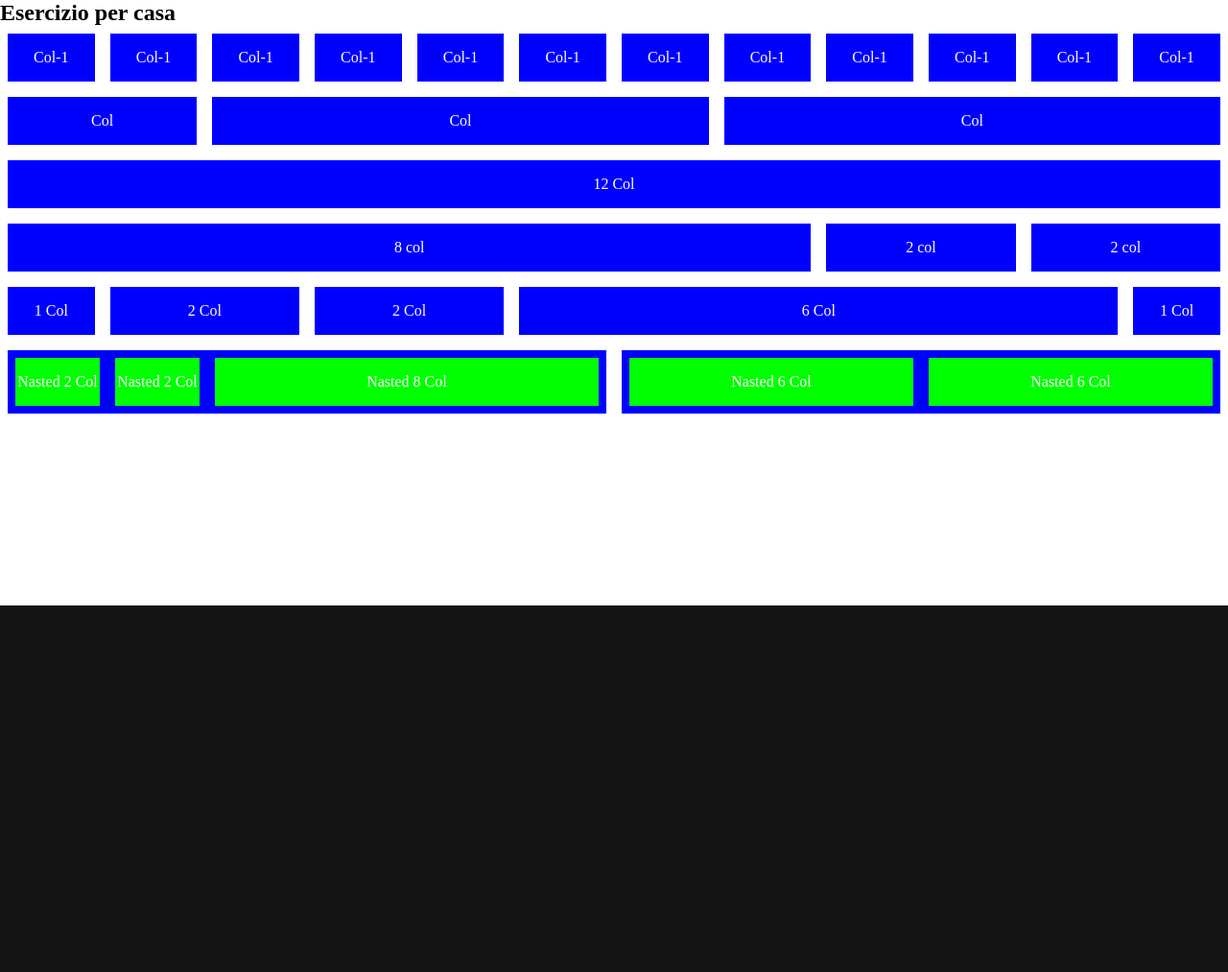
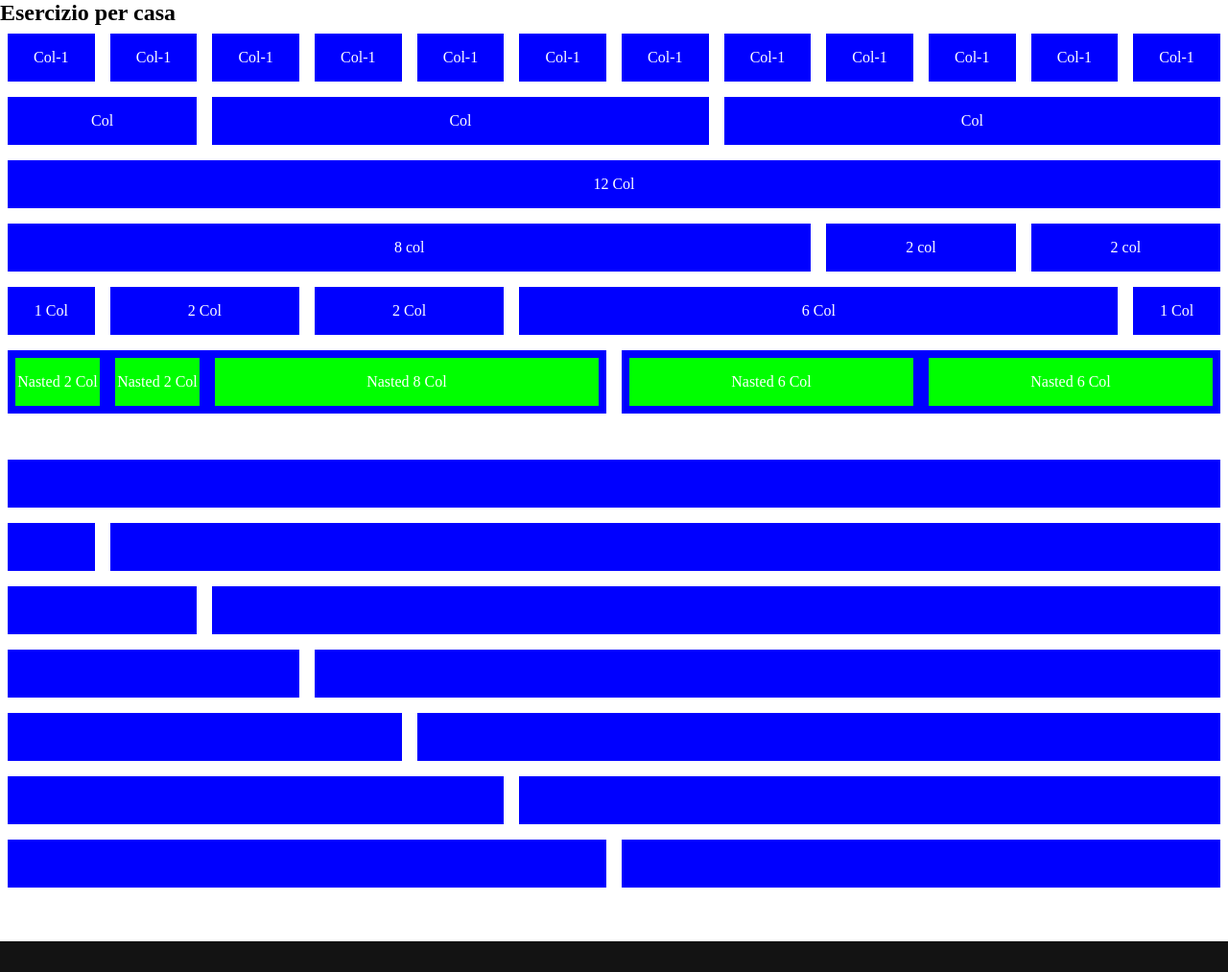
Before and after one commit to Claudio-Emmolo/html-css-12bool, a plain HTML site: page index.html in a window 1280 px wide. Shown: the whole page at 96% size. Before the commit the page ends 800 px from the top, so only its background shows below. Drawn offline with Linux system fonts and the light colour scheme.

Commit message:
Fix height on Homework Bottom section

```diff
--- a/index.html
+++ b/index.html
@@ -13,6 +13,7 @@
     <body>
         <main class="container">
 
+            <!-- Homework Top -->
             <section id="homework-top">
                 <h1>Esercizio per casa</h1>
 
@@ -73,40 +74,41 @@
 
             </section>
 
+            <!-- Homework Bottom -->
             <section class="homework-bottom">
 
                 <div class="row">
-                    <div class="col-12"></div>
+                    <div class="col-12 col-height"></div>
                 </div>
 
                 <div class="row">
-                    <div class="col-1"></div>
-                    <div class="col-11"></div>
+                    <div class="col-1 col-height"></div>
+                    <div class="col-11 col-height"></div>
                 </div>
 
                 <div class="row">
-                    <div class="col-2"></div>
-                    <div class="col-10"></div>
+                    <div class="col-2 col-height"></div>
+                    <div class="col-10 col-height"></div>
                 </div>
 
                 <div class="row">
-                    <div class="col-3"></div>
-                    <div class="col-9"></div>
+                    <div class="col-3 col-height"></div>
+                    <div class="col-9 col-height"></div>
                 </div>
 
                 <div class="row">
-                    <div class="col-4"></div>
-                    <div class="col-8"></div>
+                    <div class="col-4 col-height"></div>
+                    <div class="col-8 col-height"></div>
                 </div>
 
                 <div class="row">
-                    <div class="col-5"></div>
-                    <div class="col-7"></div>
+                    <div class="col-5 col-height"></div>
+                    <div class="col-7 col-height"></div>
                 </div>
 
                 <div class="row">
-                    <div class="col-6"></div>
-                    <div class="col-6"></div>
+                    <div class="col-6 col-height"></div>
+                    <div class="col-6 col-height"></div>
                 </div>
 
             </section>
```
